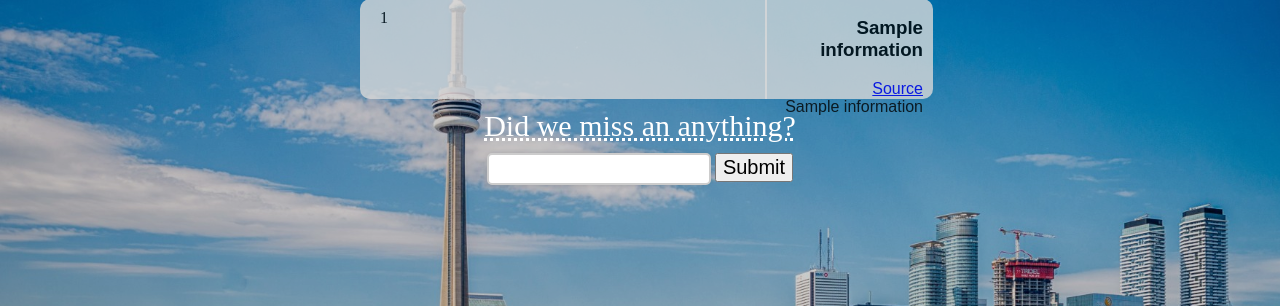
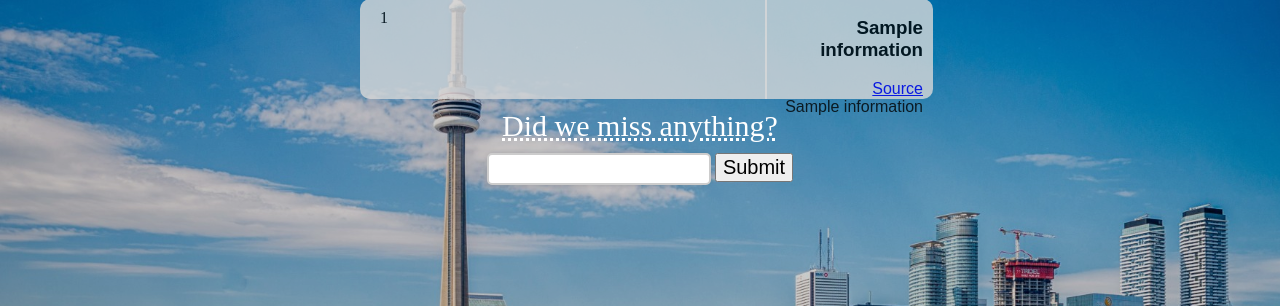
Before and after one commit to Mamoon794/DeerHacks-2023-Toronto-Election, a Flask app: template frontEnd/templates/home.html in a window 1280 px wide. Shown: the part 234-540 px from the top of the page. Run offline with Flask 3, Linux system fonts and the light colour scheme; the template is opened without the code that fills it: most values are stand-ins (such as "Sample title", 1, 10 or a date in 2020).

Commit message:
shows message regardless of the info

```diff
--- a/frontEnd/templates/home.html
+++ b/frontEnd/templates/home.html
@@ -73,15 +73,17 @@
         {% endfor %}
 
     </div>
-    <abbr class="hovering" title="If we missed anything, please provide us with the link">Did we miss an anything?</abbr>
+
+    {% endif %}
+
+    {% if politician and category %}
+
+<abbr class="hovering" title="If we missed anything, please provide us with the link">Did we miss anything?</abbr>
 
     <form action="/" method="POST" class="last">
         <input type="text" class="textbox" id="url" name="give url">
         <button class="btn" type="submit" name="submit" value="submit" onclick="this.form.submit()">Submit</button>
     </form>
-
-
-
     {% endif %}
 
 {% endblock content %}
```
